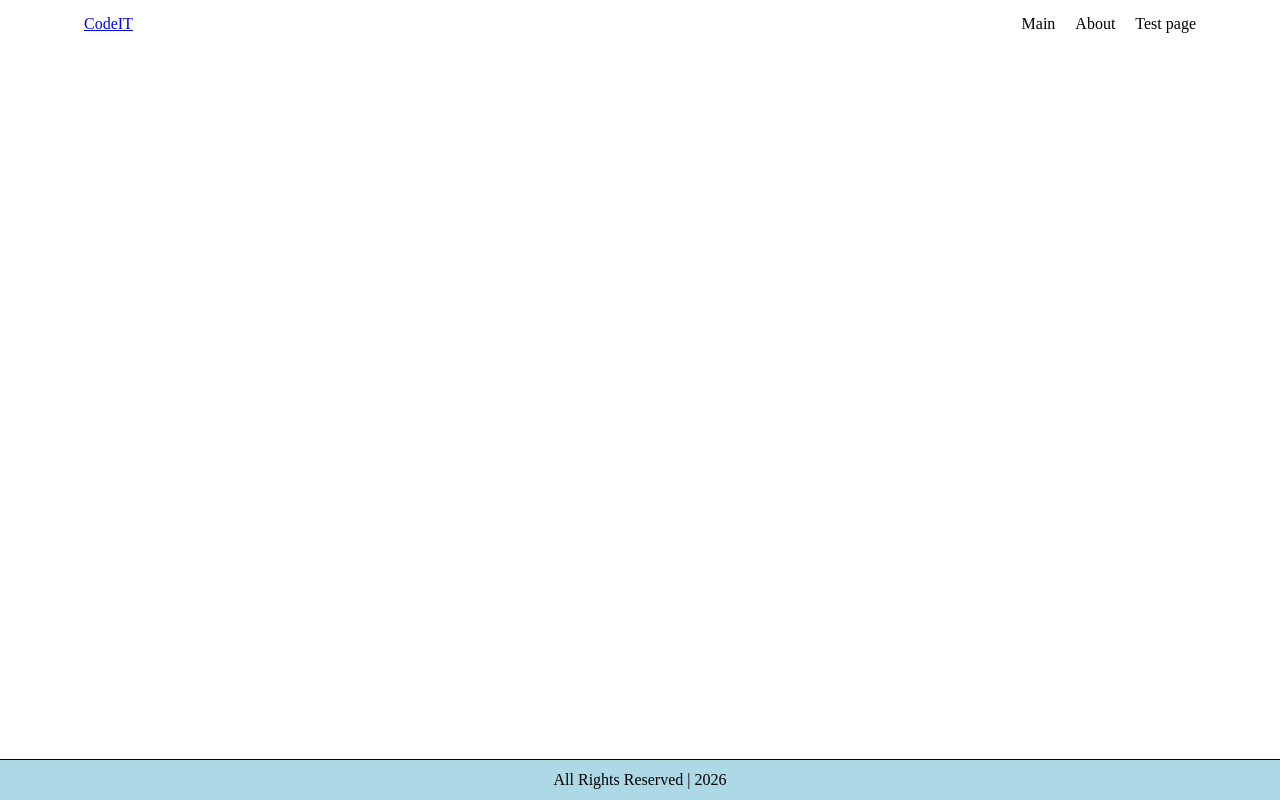
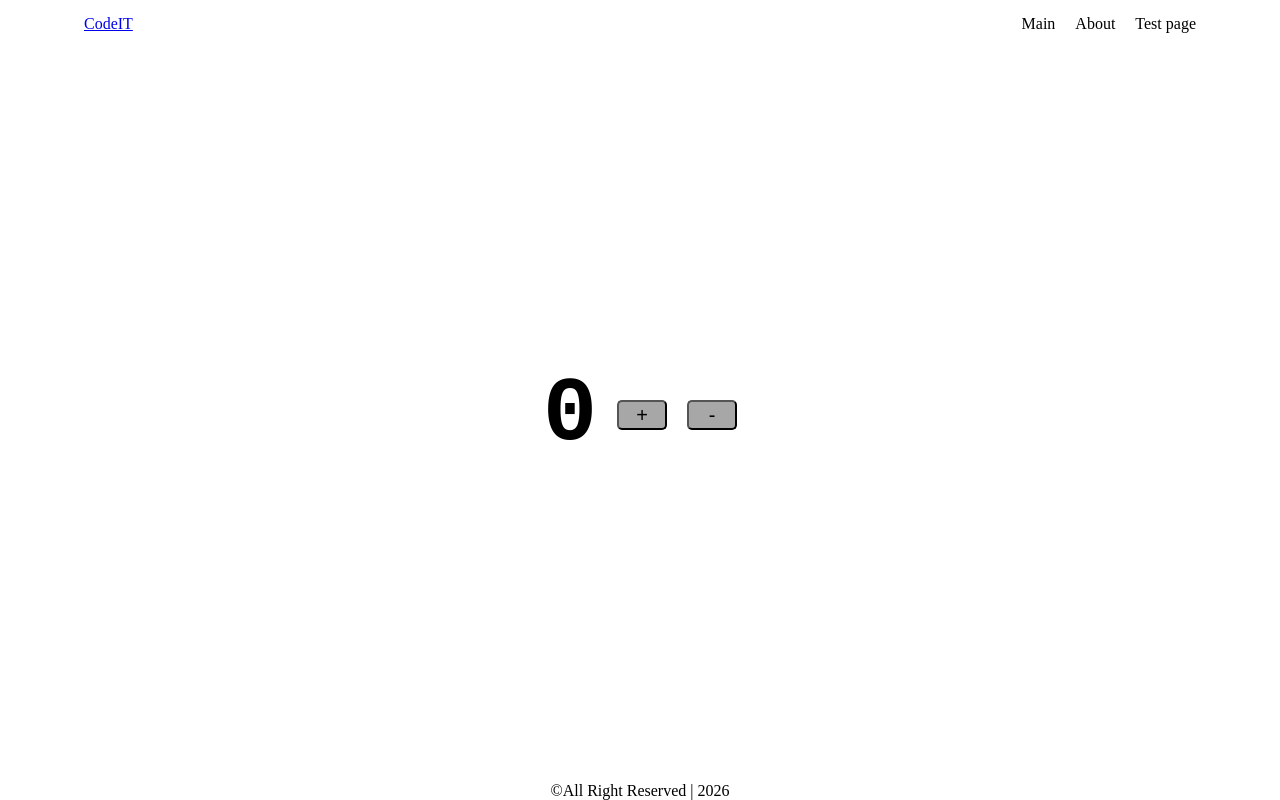
Before and after one commit to saikoodesu/educational_purposes, a Next.js app: page /test-page in a window 1280 px wide. Built offline with nearby package versions, Linux system fonts and the light colour scheme.

Commit message:
counterstyle

```diff
--- a/src/app/layout.js
+++ b/src/app/layout.js
@@ -1,7 +1,7 @@
 import { Geist, Geist_Mono } from "next/font/google";
 import "./globals.css";
 import Header from "@/components/Header/Header";
-import Footer from "@/components/Footer";
+import Footer from "@/components/Footer/Footer";
 
 const geistSans = Geist({
   variable: "--font-geist-sans",
--- a/src/app/test-page/page.jsx
+++ b/src/app/test-page/page.jsx
@@ -1,4 +1,76 @@
-export default function Testpage(){
 
-    return <div>test page</div>
+"use client";
+import { useEffect, useState } from "react";
+import styles from "./page.module.css";
+
+// useState, useEffect...
+
+export default function Testpage() {
+  // let count = 0;
+
+  const [count, setCount] = useState(0);
+  const [isLoaded, setIsLoaded] = useState(false);
+
+  useEffect(() => {
+    console.log("გამარჯობა");
+    // Dependency array:
+  }, []);
+
+  useEffect(() => {
+    // მაგ. ინფორმაციის წამოღება, შენახვა localStorage-ში.
+    console.log(localStorage.getItem("userName"));
+  }, []);
+
+
+    useEffect(() => {
+    if (isLoaded) {
+      localStorage.setItem("count", JSON.stringify(count));
+    }
+  }, [count, isLoaded]);
+
+
+  useEffect(() => {
+    const savedCount = localStorage.getItem("count");
+
+    if (savedCount !== null) {
+      setCount(JSON.parse(savedCount));
+    }
+
+    setIsLoaded(true);
+  }, []);
+
+
+  const incrementByOne = () => {
+    // count++;
+
+    setCount((prevCount) => {
+      // console.log(prevCount);
+
+      return prevCount + 1;
+    });
+  };
+
+  const decrementByOne = () => {
+    setCount((prevCount) => {
+      if (prevCount === 0) {
+        return prevCount;
+      } else {
+        return prevCount - 1;
+      }
+    });
+  };
+
+  return (
+    <div className={styles.container}>
+      <h2 className={styles.count}>{count}</h2>
+
+      <button className={styles.button} onClick={incrementByOne}>
+        +
+      </button>
+
+      <button className={styles.button} onClick={decrementByOne}>
+        -
+      </button>
+    </div>
+  );
 }
--- a/src/app/test-page/page.module.css
+++ b/src/app/test-page/page.module.css
@@ -0,0 +1,30 @@
+.container {
+    display: flex;
+    justify-content: center;
+    align-items: center;
+    gap: 20px;
+}
+
+.count {
+    font-size: 90px;
+    font-weight: bold;
+    font-family: "Roboto Mono", monospace;
+}
+
+
+.button {
+    background-color: rgb(167, 167, 167);
+    color: rgb(0, 0, 0);
+    border-radius: 5px;
+    width: 50px;
+    height: 30px;
+    font-size: 20px;
+}
+.button:hover {
+    background-color: rgb(255, 110, 236);
+    color: rgb(0, 229, 255);
+    width: 60px;
+    height: 40px;
+    border-radius: 5px;
+    cursor: pointer;
+}
--- a/src/components/Footer.jsx
+++ /dev/null
@@ -1,10 +0,0 @@
-import styles from "./Footer.module.css";
-
-function Footer() {
-    return (
-        <footer className={styles.footer}>
-            <p> All Rights Reserved | {new Date().getFullYear()}</p>
-        </footer>
-    );
-}
-export default Footer;
--- a/src/components/Footer.module.css
+++ /dev/null
@@ -1,13 +0,0 @@
-.footer {
-    background-color: lightblue;
-    border-top: 1px solid black;
-    position: fixed;
-    bottom: 0px;
-    left: 0px;
-    display: flex;
-    justify-content: center;
-    align-items: center;
-    padding: 20px 0;
-    height: 20px;
-    width: 100%;
-}
--- /dev/null
+++ b/src/components/Footer/Footer.jsx
@@ -0,0 +1,12 @@
+import React from "react";
+import styles from "./Footer.module.css";
+
+const year = new Date().getFullYear();
+
+const Footer = () => {
+  return (
+    <footer className={styles.footerCont}>©All Right Reserved | {year}</footer>
+  );
+};
+
+export default Footer;
--- /dev/null
+++ b/src/components/Footer/Footer.module.css
@@ -0,0 +1,3 @@
+.footerCont {
+  text-align: center;
+}
```
